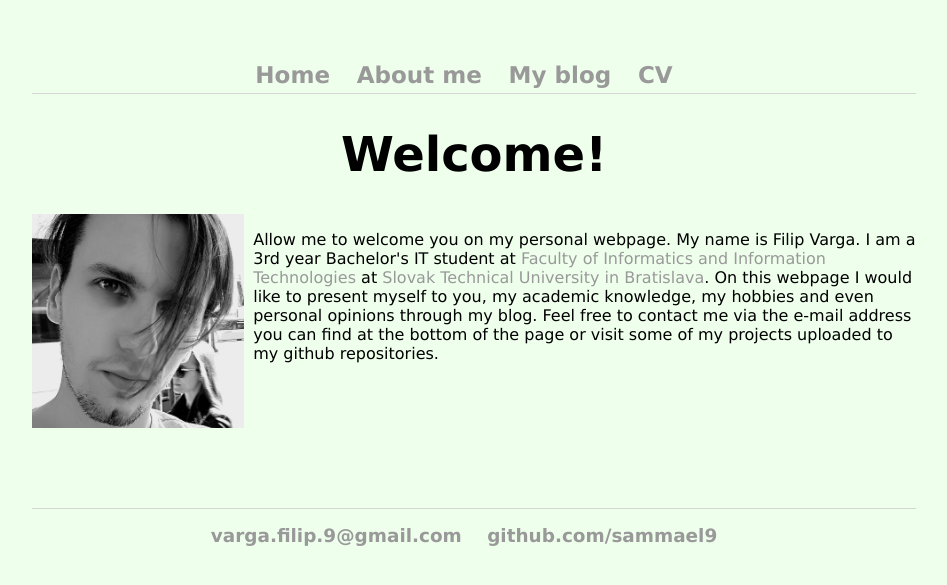
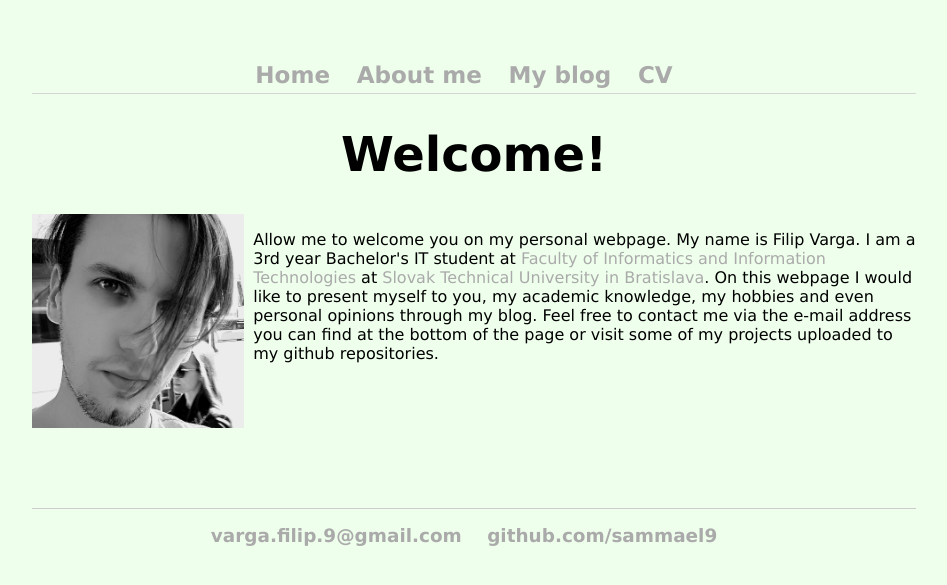
Before and after one commit to sammael9/sammael9.github.io, a Jekyll site: the page built from index.html, in a window 1280 px wide. Shown: the top 585 px of the page, without its empty margins (166-1113 px from the left). Built offline with Jekyll 4.4.1, drawn with Linux system fonts in a browser that asks for light colours.

Commit message:
Update main.css

```diff
--- a/css/main.css
+++ b/css/main.css
@@ -36,10 +36,10 @@
 }
 a {
     text-decoration: none;
-    color: #999;
+    color: #aaaaaa;
 }
 a:hover {
-    color: #eeeeee;
+    color: #dddddd;
 }
 h1 {
     font-size: 3em;
@@ -50,15 +50,15 @@
 }
 h3 {
     font-size: 1.5em;
-    color: #999;
+    color: #aaaaaa;
 }
 p {
     font-size: 1em;
     line-height: 1.3em;
-    color: #333;
+    color: #666666;
 }
 footer {
-    border-top: 1px solid #d5d5d5;
+    border-top: 1px solid #cccccc;
     font-size: 0.8em;
 }
 ul.posts {
```
